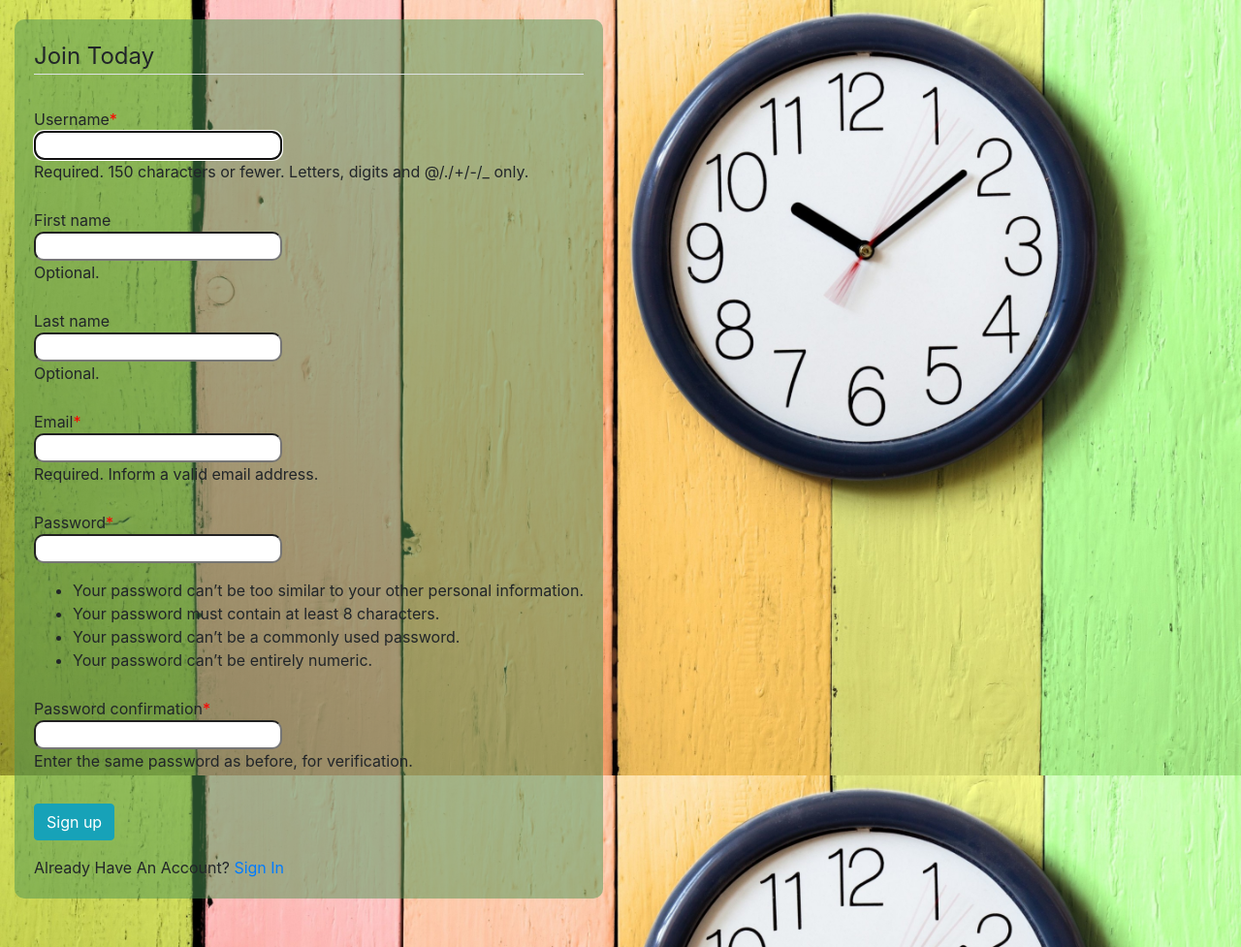
After one commit to mozaffari-sadaf/Todolist-Django, a Django app: page /todoapp/signup/ in a window 1280 px wide. The commit adds this page. Shown: the whole page at 97% size. Run offline with Django 3.2, Linux system fonts and the light colour scheme; some libraries are stand-ins or nearby versions.

Commit message:
Add signup, login, and logout pages, with handling each user's tasks.

```diff
--- /dev/null
+++ b/todoapp/forms.py
@@ -0,0 +1,13 @@
+from django import forms
+from django.contrib.auth.forms import UserCreationForm
+from django.contrib.auth.models import User
+
+
+class SignUpForm(UserCreationForm):
+    first_name = forms.CharField(max_length=30, required=False, help_text='Optional.')
+    last_name = forms.CharField(max_length=30, required=False, help_text='Optional.')
+    email = forms.EmailField(max_length=254, help_text='Required. Inform a valid email address.')
+
+    class Meta:
+        model = User
+        fields = ('username', 'first_name', 'last_name', 'email', 'password1', 'password2', )
--- a/todoapp/models.py
+++ b/todoapp/models.py
@@ -1,8 +1,10 @@
 from django.db import models
+from django.contrib.auth.models import User
 
 
 class ToDoList(models.Model):
 
+	user = models.ForeignKey(User, on_delete=models.CASCADE)
 	title = models.CharField(max_length=300)
 	deadline = models.DateField()
 	done = models.BooleanField(default=False)	#If the "done" field of all its items = done --> True
--- a/todoapp/static/todoapp/styles.css
+++ b/todoapp/static/todoapp/styles.css
@@ -7,7 +7,9 @@
 	font-family: "Comic Sans MS", "Comic Sans", cursive;
 }
 
-.container{
+
+.container, nav{
+	float:left;
 	width: 50%;
 	padding: 20px 20px 50px 30px;
 }
@@ -345,11 +347,11 @@
 
 #tabs li.active{
         background: white;
-        border-top: 2px solid darkturquoise;
+        border-top: 2px solid #4c5772;
         box-shadow:  0 0 4px rgba(0,0,0,0.2);
 }
 
-#tabchild{
+#tabchild, #signup, #login, #items, #general, #logout{
 	max-width: 100%;
 	float: left;
 	clear: both;
@@ -370,20 +372,6 @@
 }
 
 
-.planning{
-	text-decoration: none;
-	display:inline-block;
-	height:60px;
-	width: 120px;
-	color: darkturquoise;
-	background: white;
-	margin-left: 40px;
-	cursor: pointer;
-	border-radius: 10px 10px 10px 10px;
-	line-height: 53px;
-	text-align: center;
-}
-
 span.done{
 	position: absolute;
 	left: 90px;
@@ -401,3 +389,58 @@
 .todolist li:hover span.done{
 	display: inline-block;
 }
+
+#general, #items{
+	background: rgba(255,255,255, 0.5);
+	padding: 20px;
+}
+
+
+#signup, #login, #logout{
+	background: rgba(74,148,83, 0.5);
+	padding: 20px;
+}
+
+#login label, #signup label{
+	margin-bottom:0px;
+	margin-top:10px;
+}
+
+nav{
+	margin-left: 20px;
+	border-radius: 10px 10px 10px 10px;
+	padding: 10px;
+	background: rgba(220,220,220, 0.5);
+}
+
+
+nav a{
+	text-decoration: none;
+	display:inline-block;
+	height:60px;
+	width: 120px;
+	color: white;
+	background: #4c5772;
+	margin-left: 10px;
+	cursor: pointer;
+	border-radius: 10px 10px 10px 10px;
+	line-height: 53px;
+	text-align: center;
+	float:right;
+}
+
+nav span{
+	height:60px;
+	padding-left:10px;
+	padding-right:10px;
+	color: #4c5772;
+	border-radius: 10px 10px 10px 10px;
+	line-height: 53px;
+	text-align: center;
+	float:left;
+	font-size: 17pt;
+}
+
+.asteriskField{
+	color: red;
+}
--- /dev/null
+++ b/todoapp/templates/todoapp/signup.html
@@ -0,0 +1,28 @@
+{% load static %}
+
+<link rel="stylesheet" type="text/css" href="{% static 'todoapp/styles.css' %}">
+<script src="{% static 'todoapp/jquery-3.3.1.min.js' %}"></script>
+<link rel="stylesheet" href="https://stackpath.bootstrapcdn.com/bootstrap/4.3.1/css/bootstrap.min.css" integrity="sha384-ggOyR0iXCbMQv3Xipma34MD+dH/1fQ784/j6cY/iJTQUOhcWr7x9JvoRxT2MZw1T" crossorigin="anonymous">
+<script src="https://code.jquery.com/jquery-3.3.1.slim.min.js" integrity="sha384-q8i/X+965DzO0rT7abK41JStQIAqVgRVzpbzo5smXKp4YfRvH+8abtTE1Pi6jizo" crossorigin="anonymous"></script>
+
+{% load crispy_forms_tags %}
+{% block content %}
+<body>
+	<div class="container">
+		<section id="signup" class="active">
+			<form method="post">
+				{% csrf_token %}
+				<fieldset class="form-group">
+					<legend class="border-bottom mb-4">Join Today</legend>
+					{{form|crispy}}
+				</fieldset>
+			<button class="btn btn-info" type="submit">Sign up</button>
+			</form>
+
+			<div>
+				Already Have An Account? <a href="{% url 'todoapp:login' %}">Sign In</a>
+			<div>
+		</section>
+	</div>
+</body>
+{% endblock %}
--- a/todoapp/urls.py
+++ b/todoapp/urls.py
@@ -1,4 +1,5 @@
 from django.urls import path
+from django.contrib.auth import views as auth_views
 
 from . import views
 
@@ -16,4 +17,7 @@
 	path('getMaxDate/', views.getMaxDate, name='getMaxDate'),
 	path('generalTasks/taskDone/', views.taskDone, name='taskDone'),
 	path('getTaskTitle/', views.getTaskTitle, name='getTaskTitle'),
+	path('signup/', views.signup, name='signup'),
+	path('login/', auth_views.LoginView.as_view(template_name='todoapp/login.html'), name='login'),
+	path('logout/', auth_views.LogoutView.as_view(template_name='todoapp/logout.html'), name='logout'),
 ]
--- a/todoapp/views.py
+++ b/todoapp/views.py
@@ -2,23 +2,33 @@
 from django.http import JsonResponse, HttpResponse, HttpResponseRedirect
 from django.views.decorators.csrf import csrf_exempt
 from django.utils import timezone
-from django.db.models.functions import Extract, ExtractWeek
+
+from django.contrib import messages
+from django.contrib.auth import login, authenticate
+from django.contrib.auth.decorators import login_required
+from django.contrib.auth.models import User
+from .forms import SignUpForm
 from .models import ToDoList, ToDoItem
+
 import datetime
 
 
 #To display items of each day, week, or month
+@login_required
 def index(request):
 
 	today = timezone.now().date()
 	current_week = today.strftime("%V")
 	current_month = today.month
 
-	daily_list = ToDoItem.objects.filter(date_to_do=str(today)).order_by('done','time_to_do','-important');
+	daily_list = ToDoItem.objects.filter(date_to_do=str(today)).order_by('done','time_to_do','-important')
+	daily_list = daily_list.filter(todolist__user=User.objects.get(id=request.user.id))
 
-	weekly_list = ToDoItem.objects.filter(date_to_do__week=current_week).order_by('done','date_to_do','-important','time_to_do');
+	weekly_list = ToDoItem.objects.filter(date_to_do__week=current_week).order_by('done','date_to_do','-important','time_to_do')
+	weekly_list = weekly_list.filter(todolist__user=User.objects.get(id=request.user.id))
 
-	monthly_list = ToDoItem.objects.filter(date_to_do__month=current_month).order_by('done','date_to_do','-important','time_to_do');
+	monthly_list = ToDoItem.objects.filter(date_to_do__month=current_month).order_by('done','date_to_do','-important','time_to_do')
+	monthly_list = monthly_list.filter(todolist__user=User.objects.get(id=request.user.id))
 
 	return render(request, "todoapp/index.html", {"daily_list": daily_list, "weekly_list": weekly_list, "monthly_list": monthly_list})
 
@@ -33,7 +43,8 @@
 		if "save" in request.POST:
 			title = request.POST["title"]
 			deadline = request.POST["deadline"]
-			ToDo = ToDoList(title=title,deadline=deadline)
+			user = User.objects.get(id=request.user.id)
+			ToDo = ToDoList(user=user,title=title,deadline=deadline)
 			ToDo.save()
 			return redirect("/todoapp/generalTasks")
 
@@ -266,3 +277,21 @@
 	data = {'task_title': task_title}
 
 	return JsonResponse(data)
+
+
+def signup(request):
+
+	if request.method == 'POST':
+		form = SignUpForm(request.POST)
+		if form.is_valid():
+			form.save()
+			username = form.cleaned_data.get('username')
+			raw_password = form.cleaned_data.get('password1')
+			user = authenticate(username=username, password=raw_password)
+			messages.success(request, f'Your account has been created! You are now able to og in.')
+			# login(request, user)
+			return redirect('../login')
+	else:
+		form = SignUpForm()
+
+	return render(request, 'todoapp/signup.html', {'form': form})
```
Also changed, not shown: todoapp/templates/todoapp/base.html (added, +11 -0 lines), todoapp/templates/todoapp/general.html (+7 -12 lines), todoapp/templates/todoapp/index.html (+6 -13 lines), todoapp/templates/todoapp/items.html (+4 -8 lines), todoapp/templates/todoapp/login.html (added, +28 -0 lines), todoapp/templates/todoapp/logout.html (added, +20 -0 lines), todoapp/templates/todoapp/nav.html (added, +13 -0 lines), todolist/settings.py (+7 -0 lines), db.sqlite3, todoapp/migrations/0013_todouser.py (added), todoapp/migrations/0014_todolist_user.py (added), todoapp/migrations/0015_auto_20190908_2136.py (added), todoapp/migrations/0016_todolist_user.py (added).
